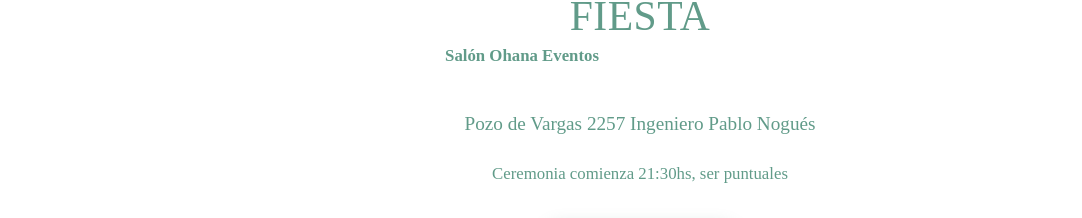
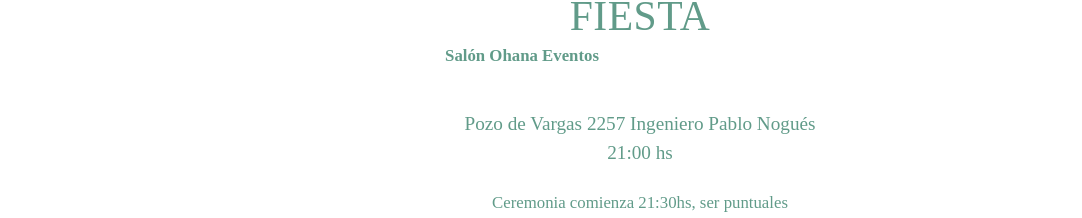
Before and after one commit to jiriberri/invitacion-dyj, a Vue app: page / in a window 1280 px wide. Shown: the part 1545-1763 px from the top of the page, without its empty margins (0-1082 px from the left). Built offline with nearby package versions, Linux system fonts and the light colour scheme; a web font is replaced by a local one.

Commit message:
nuevos links de formularios

```diff
--- a/src/App.vue
+++ b/src/App.vue
@@ -81,7 +81,7 @@
   venueAddress: 'Pozo de Vargas 2257 Ingeniero Pablo Nogués',
   googleMapsUrl: 'https://maps.app.goo.gl/pwLpSPKkooLREtjAA',
 
-  musicFormUrl: 'https://docs.google.com/forms/d/1l5SdNkR4QMU7eSCcu_-eyV9s7y8l-lXmBCkzeAHFeos/edit', // Link de Google Forms para sugerir música
+  musicFormUrl: 'https://docs.google.com/forms/d/e/1FAIpQLSe7L8FKq-OOIi_AY3q6t5GG2yZ2KwPiYSXVZ6HVSDySHFzG2g/viewform?usp=publish-editor', // Link de Google Forms para sugerir música
 
   dressCodeType: 'Elegante Sport',
   dressCodeDescription: 'Queremos que estes súper comodo para que puedas bailar toda la noche.',
@@ -93,12 +93,12 @@
   bankHolder: 'Julián Iriberri',
 
   transportDescription: 'Queremos que disfrutes sin preocuparte por manejar. Si querés sumarte al traslado grupal que estamos organizando, contactate con Mica por WhatsApp.',
-  whatsappPhone: '5491112345678',
+  whatsappPhone: '541133702865',
   whatsappMessage: '¡Hola! Quisiera consultar acerca del servicio de transporte para la boda de Dai y Juli.',
 
   confirmDescription: 'Esperamos que puedas acompañarnos en este momento tan especial.',
   dueDate: 'Te pedimos que completes este formulario antes del 30/09/2026.',
-  confirmFormUrl: 'https://docs.google.com/forms/d/1nTSVqhS-m0WOGHuK7uM2jF1h8SLFMQcUv6_jVDQk0zg/edit' // Link de Google Forms para confirmar asistencia
+  confirmFormUrl: 'https://docs.google.com/forms/d/e/1FAIpQLScRdocg27UL3ZI8Ge_nTQ0yxavcmCrfkdoNPMNOiB7p_x-gWg/viewform?usp=publish-editor' // Link de Google Forms para confirmar asistencia
 });
 </script>
 
--- a/src/components/VenueMusicSection.vue
+++ b/src/components/VenueMusicSection.vue
@@ -6,6 +6,7 @@
       <h2 class="section-title">FIESTA</h2>
       <p class="section-subtitle">{{ venueName }}</p>
       <p class="venue-address">{{ venueAddress }}</p>
+      <p class="venue-address">21:00 hs</p>
       <p class="venue-time">Ceremonia comienza {{ partyTime }}hs, ser puntuales</p>
 
       <div class="action-buttons">
```
